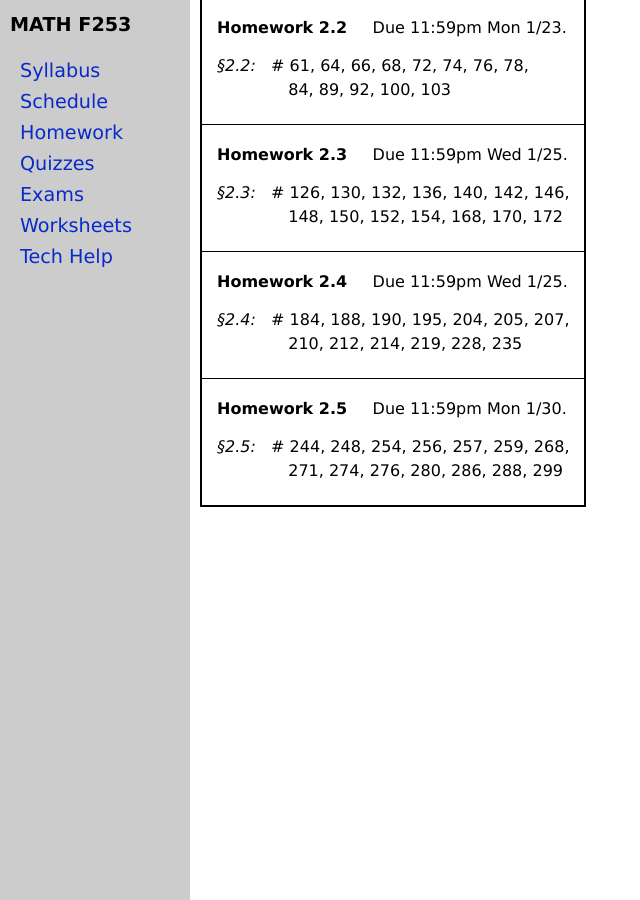
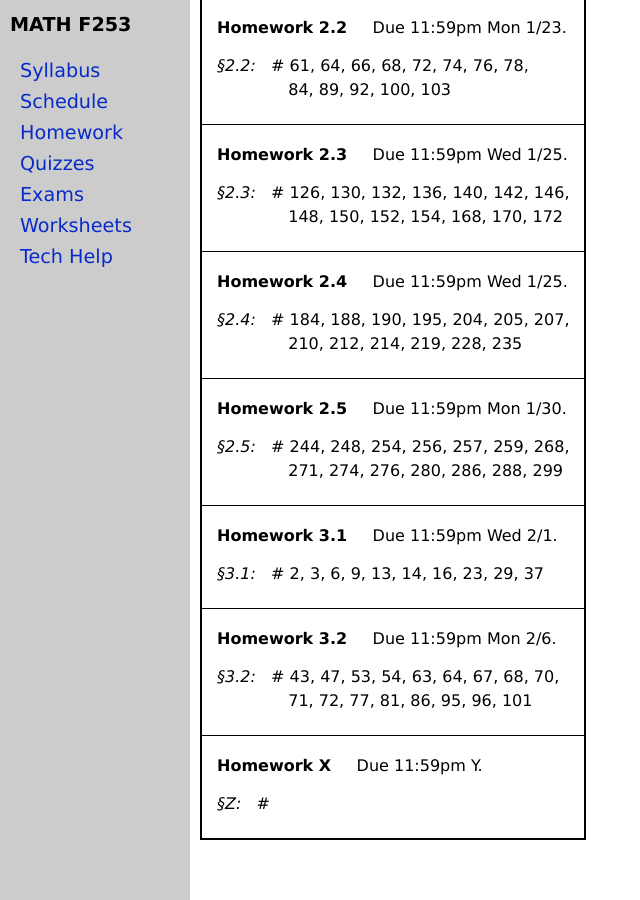
Before and after one commit to jrfaudree/HOM, a Jekyll site: the page built from homework.md, in a window 1280 px wide and 900 px high, scrolled down 742 px. Shown: the whole window, without its empty margins (0-640 px from the left). Built offline with Jekyll 4.4.1, drawn with Linux system fonts in a browser that asks for light colours.

Commit message:
post more homework

```diff
--- a/_data/homework.yml
+++ b/_data/homework.yml
@@ -31,3 +31,20 @@ homework:
   - section: 2.5
     problems: 244, 248, 254, 256, 257, 259, 268,
     cont: 271, 274, 276, 280, 286, 288, 299
+- name: Homework 3.1
+  due: 11:59pm Wed 2/1
+  sections:
+  - section: 3.1
+    problems: 2, 3, 6, 9, 13, 14, 16, 23, 29, 37
+- name: Homework 3.2
+  due: 11:59pm Mon 2/6
+  sections:
+  - section: 3.2
+    problems: 43, 47, 53, 54, 63, 64, 67, 68, 70,
+    cont: 71, 72, 77, 81, 86, 95, 96, 101
+- name: Homework X
+  due: 11:59pm Y
+  sections:
+  - section: Z
+    problems:
+    cont:
```
